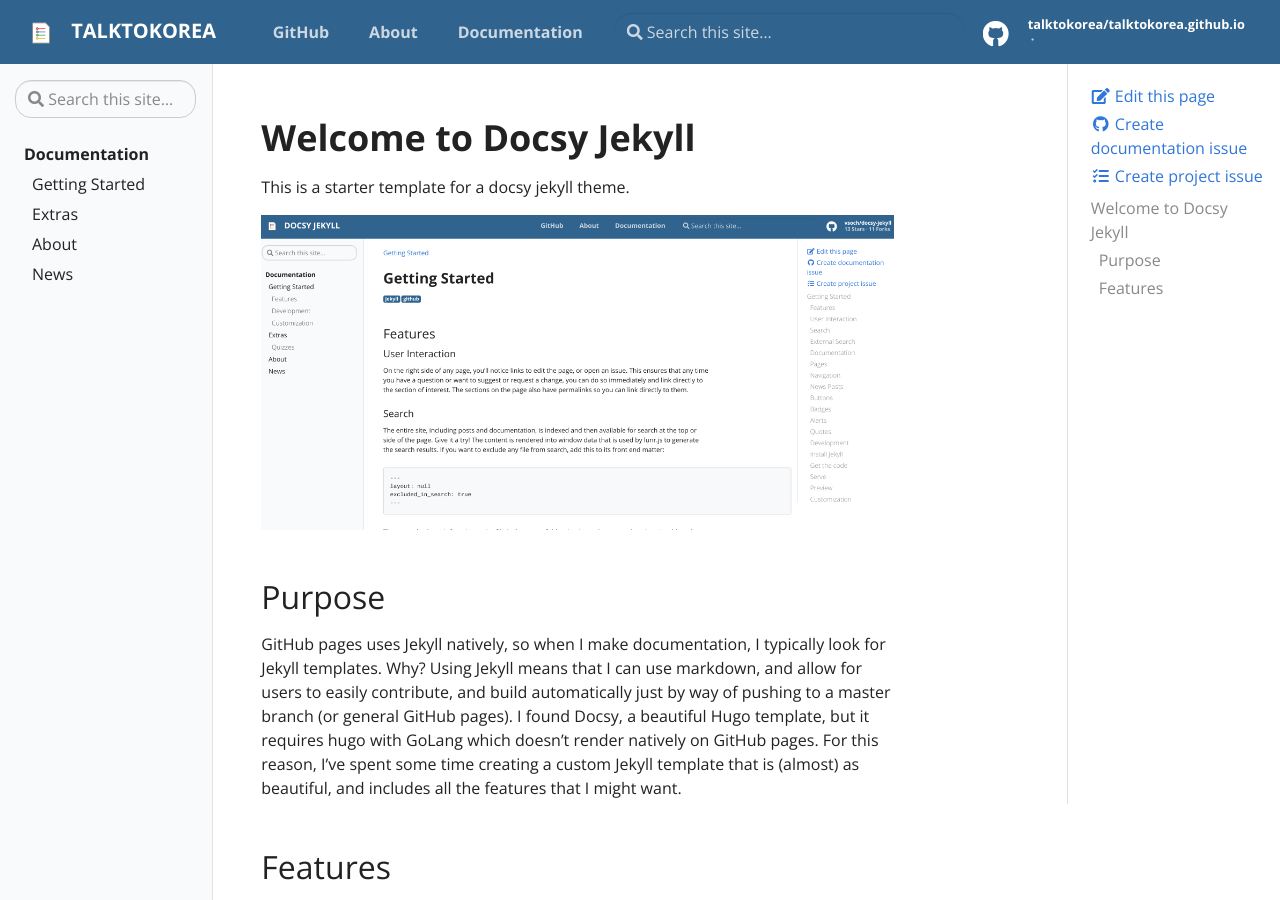
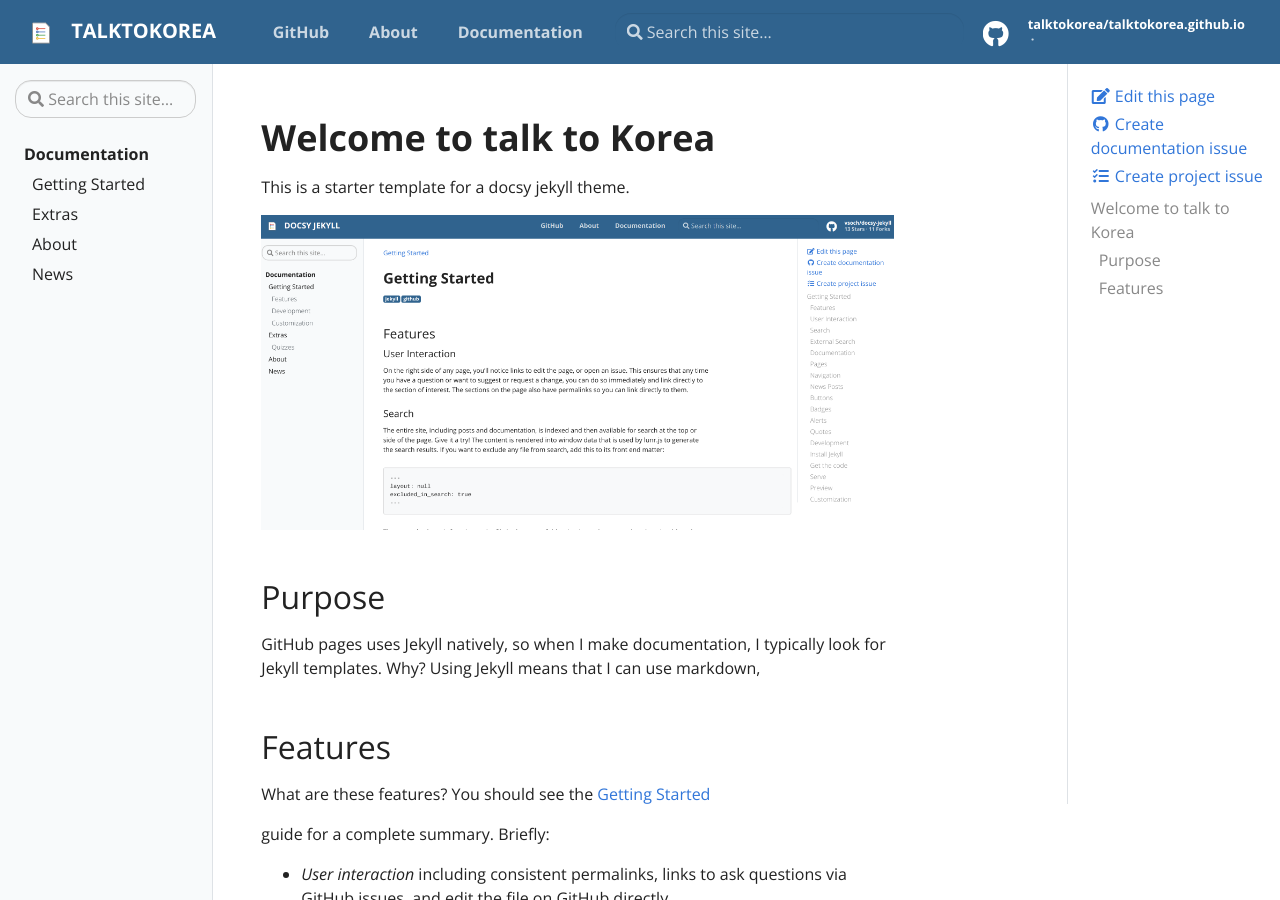
Before and after one commit to talktokorea/talktokorea1.github.io, a Jekyll site: the page built from pages/index.md, in a window 1280 px wide and 900 px high. Built offline with Jekyll 4.4.1, drawn with Linux system fonts in a browser that asks for light colours.

Commit message:
index.md changed

```diff
--- a/pages/index.md
+++ b/pages/index.md
@@ -4,7 +4,7 @@ title: Docsy Jekyll Theme
 permalink: /
 ---
 
-# Welcome to Docsy Jekyll
+# Welcome to talk to Korea
 
 This is a starter template for a docsy jekyll theme.
 
@@ -14,12 +14,6 @@ This is a starter template for a docsy jekyll theme.
 
 GitHub pages uses Jekyll natively, so when I make documentation, I typically
 look for Jekyll templates. Why? Using Jekyll means that I can use markdown,
-and allow for users to easily contribute, and build automatically just by
-way of pushing to a master branch (or general GitHub pages).
-I found Docsy, a beautiful Hugo template, but it requires hugo with GoLang
-which doesn't render natively on GitHub pages. For this reason, I've spent
-some time creating a custom Jekyll template that is (almost) as beautiful,
-and includes all the features that I might want.
 
 ## Features
 
```
